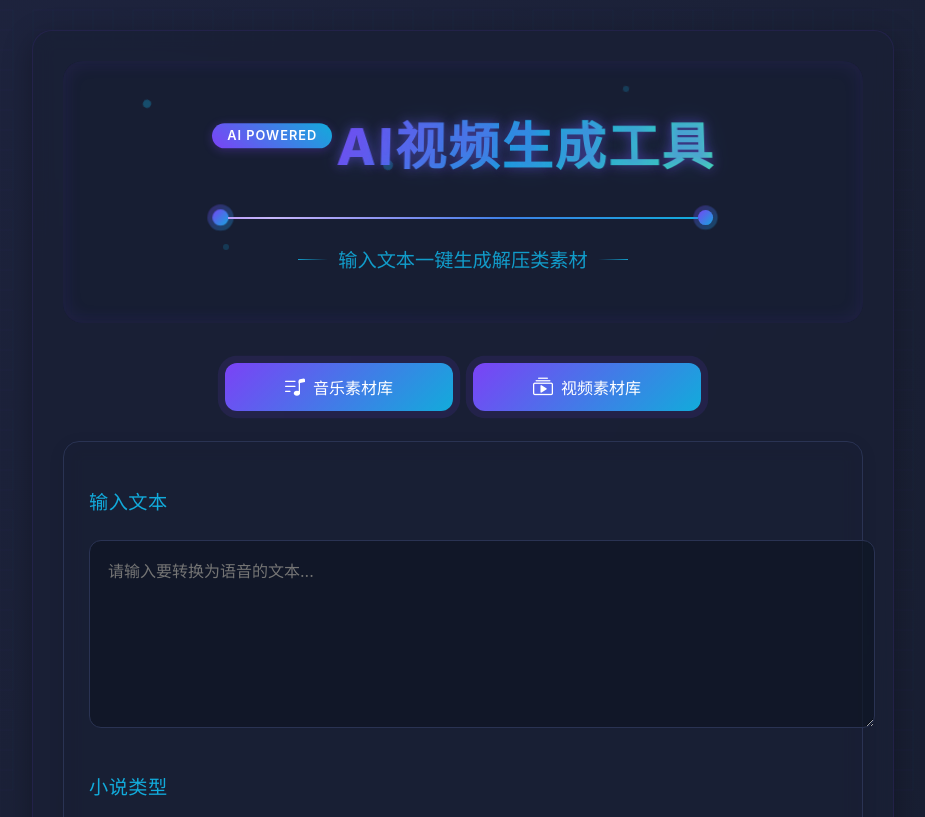
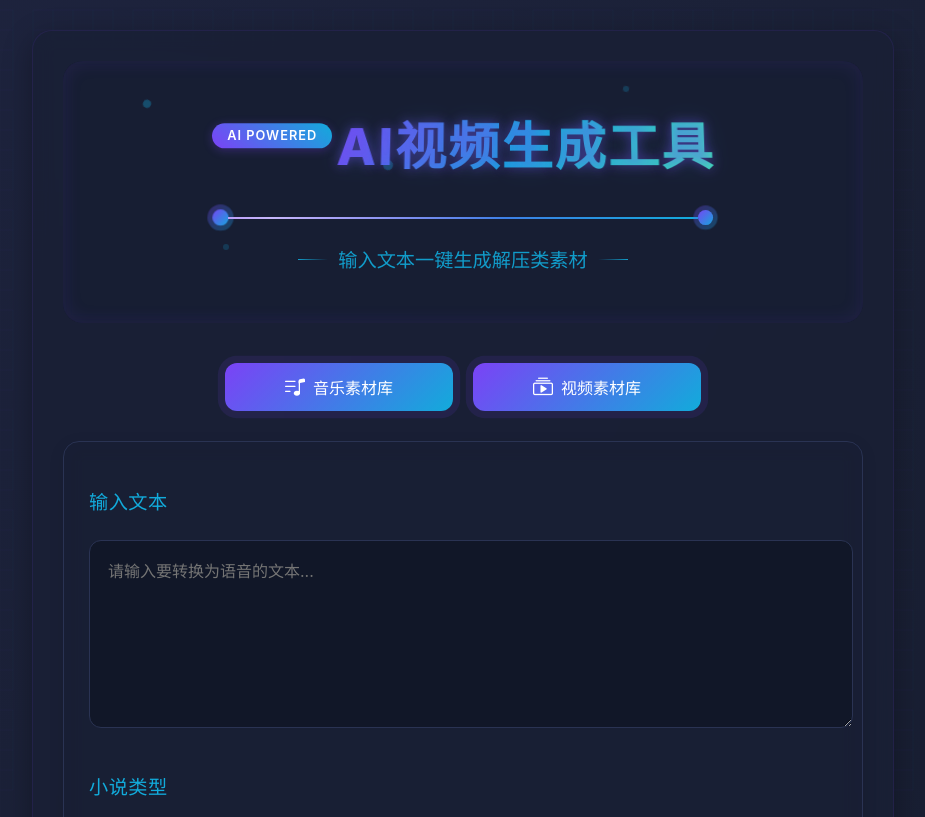
Before and after one commit to Stacey0722/video-merger, a Flask app: page / in a window 1280 px wide. Shown: the top 817 px of the page, without its empty margins (177-1102 px from the left). Run offline with Flask 3, Linux system fonts and the light colour scheme; some libraries are stand-ins or nearby versions.

Commit message:
Update index.html

```diff
--- a/templates/index.html
+++ b/templates/index.html
@@ -279,7 +279,7 @@
         }
 
         textarea {
-            width: 100%;
+            width: 97%;
             height: 150px;
             margin: 10px 0 20px 0;
             padding: 18px;
```
